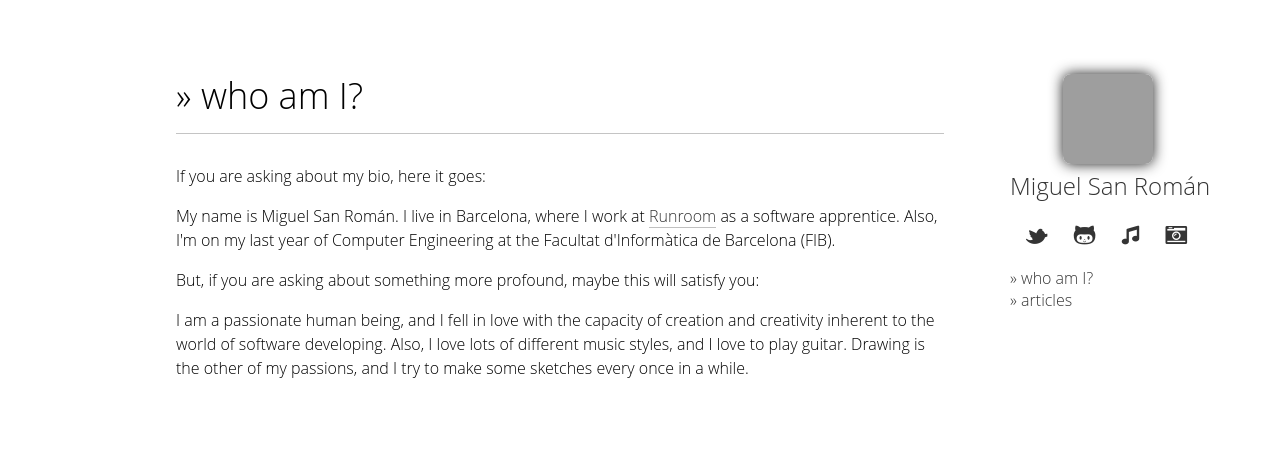
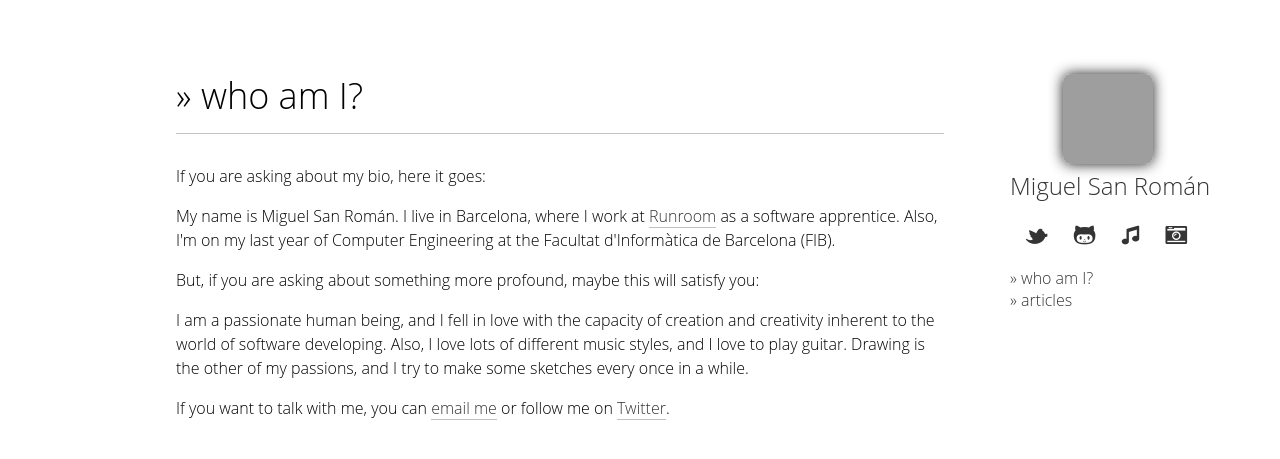
Before and after one commit to msanroman/msanroman.github.com, a Jekyll site: the page built from about.html, in a window 1280 px wide, cut to the strip 0-459 px from the top of the page. Built offline with Jekyll 4.4.1, drawn with Linux system fonts in a browser that asks for light colours; nearby versions of some CDN libraries; some web fonts are replaced; Markdown is read by kramdown in place of the engine named in the settings; comment, search, counter and statistics services are not loaded; grey boxes are pictures that could not be loaded.

Commit message:
added contact mail

```diff
--- a/about.html
+++ b/about.html
@@ -10,5 +10,6 @@ title: 'About me'
         <p>My name is Miguel San Rom&aacute;n. I live in Barcelona, where I work at <a href="http://www.runroom.com">Runroom</a> as a software apprentice. Also, I'm on my last year of Computer Engineering at the Facultat d'Inform&agrave;tica de Barcelona (FIB).</p>
         <p>But, if you are asking about something more profound, maybe this will satisfy you:</p>
         <p>I am a passionate human being, and I fell in love with the capacity of creation and creativity inherent to the world of software developing. Also, I love lots of different music styles, and I love to play guitar. Drawing is the other of my passions, and I try to make some sketches every once in a while.</p>
+        <p>If you want to talk with me, you can <a href="mailto:mike@msanroman.me">email me</a> or follow me on <a href="http://www.twitter.com/xtremevoodoo" target="_blank">Twitter</a>.</p>
     </section>
 </section>
```
